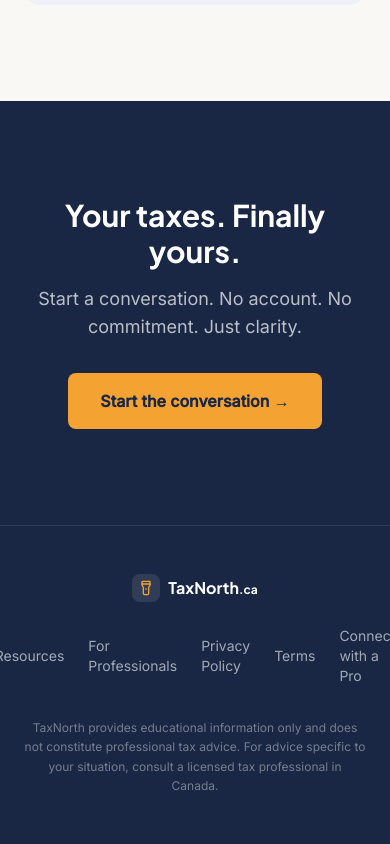
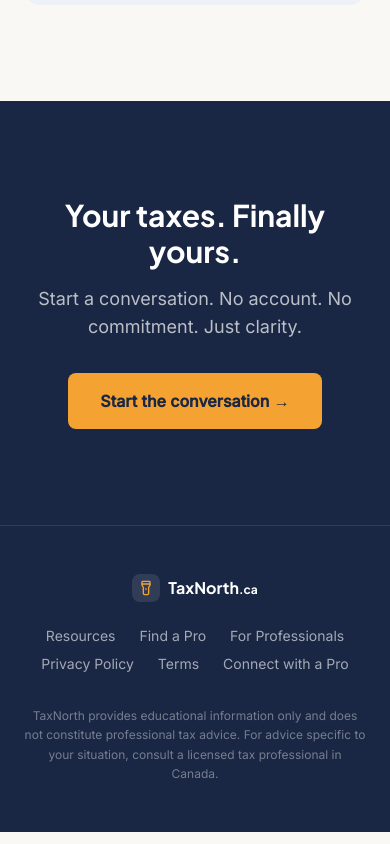
Before and after one commit to SimbiosisSAS/taxnorth, a Next.js app: page / in a window 390 px wide. Shown: the part 4066-4910 px from the top of the page. Built offline with nearby package versions, Linux system fonts and the light colour scheme.

Commit message:
feat: Find a Pro link in navbar and footer + sitemap updated

```diff
--- a/src/app/page.tsx
+++ b/src/app/page.tsx
@@ -55,6 +55,7 @@ export default function HomePage() {
           </Link>
           <div className="hidden md:flex items-center gap-6 text-sm text-deep-ink/70">
             <Link href="/resources" className="hover:text-midnight-north transition-colors">Resources</Link>
+            <Link href="/professionals" className="hover:text-midnight-north transition-colors">Find a Pro</Link>
             <Link href="/partners" className="hover:text-midnight-north transition-colors">For Professionals</Link>
           </div>
           <div className="flex items-center gap-3">
@@ -200,12 +201,13 @@ export default function HomePage() {
                 TaxNorth<span className="text-xs">.ca</span>
               </span>
             </Link>
-            <div className="flex items-center gap-6 text-white/60 text-sm">
+            <div className="flex flex-wrap justify-center md:justify-end gap-x-6 gap-y-2 text-white/60 text-sm">
               <Link href="/resources" className="hover:text-white transition-colors">Resources</Link>
+              <Link href="/professionals" className="hover:text-white transition-colors">Find a Pro</Link>
               <Link href="/partners" className="hover:text-white transition-colors">For Professionals</Link>
               <Link href="/privacy" className="hover:text-white transition-colors">Privacy Policy</Link>
-<Link href="/terms" className="hover:text-white transition-colors">Terms</Link>
-              <Link href="/connect" className="hover:text-white transition-colors">Connect with a Pro</Link>
+              <Link href="/terms" className="hover:text-white transition-colors">Terms</Link>
+              <Link href="/connect" className="hover:text-white transition-colors whitespace-nowrap">Connect with a Pro</Link>
             </div>
           </div>
           <p className="text-white/40 text-xs text-center leading-relaxed">
--- a/src/app/sitemap.ts
+++ b/src/app/sitemap.ts
@@ -29,6 +29,12 @@ export default function sitemap(): MetadataRoute.Sitemap {
       priority: 0.9,
     },
     {
+      url: 'https://www.taxnorth.ca/professionals',
+      lastModified: new Date(),
+      changeFrequency: 'daily' as const,
+      priority: 0.9,
+    },
+    {
       url: 'https://www.taxnorth.ca/connect',
       lastModified: new Date(),
       changeFrequency: 'monthly' as const,
```
